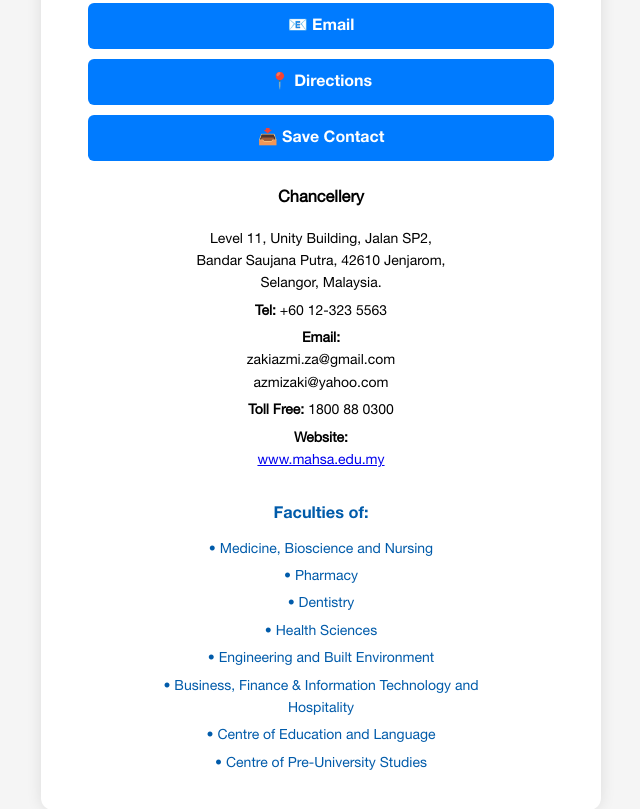
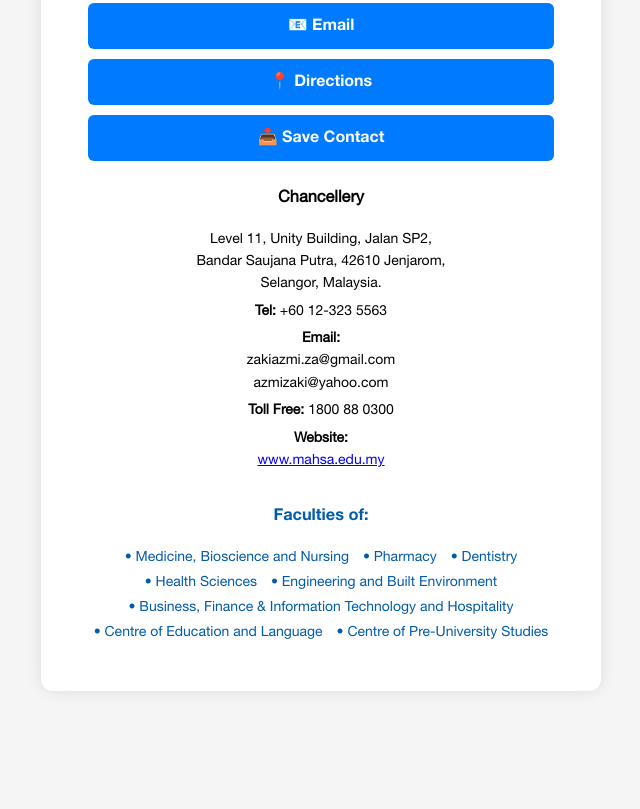
Before and after one commit to JoeFlyrics/Tun-Zaki-Azmi-card, a plain HTML site: page index.html in a window 1280 px wide. Shown: the part 353-1162 px from the top of the page, without its empty margins (319-959 px from the left). After the commit the page ends 1072 px from the top, so only its background shows below. Drawn offline with Linux system fonts and the light colour scheme.

Commit message:
Update index.html

```diff
--- a/index.html
+++ b/index.html
@@ -84,7 +84,7 @@
     .faculties {
       margin-top: 30px;
       font-size: 14px;
-      line-height: 1.6;
+      line-height: 1.8;
       text-align: center;
       color: #005BAA;
       font-family: 'HelveticaNeueRoman', Arial, sans-serif;
@@ -95,21 +95,9 @@
       margin-bottom: 10px;
     }
 
-    .faculties ul {
-      list-style: none;
-      padding: 0;
-      margin: 0 auto;
-      max-width: 360px;
-      text-align: center;
-    }
-
-    .faculties ul li {
-      margin-bottom: 5px;
-    }
-
-    .faculties ul li::before {
-      content: "• ";
-      color: #005BAA;
+    .faculties span {
+      display: inline-block;
+      margin: 0 5px;
     }
   </style>
 </head>
@@ -142,16 +130,16 @@
 
     <div class="faculties">
       <h3><strong>Faculties of:</strong></h3>
-      <ul>
-        <li>Medicine, Bioscience and Nursing</li>
-        <li>Pharmacy</li>
-        <li>Dentistry</li>
-        <li>Health Sciences</li>
-        <li>Engineering and Built Environment</li>
-        <li>Business, Finance & Information Technology and Hospitality</li>
-        <li>Centre of Education and Language</li>
-        <li>Centre of Pre-University Studies</li>
-      </ul>
+      <p>
+        <span>• Medicine, Bioscience and Nursing</span>
+        <span>• Pharmacy</span>
+        <span>• Dentistry</span><br>
+        <span>• Health Sciences</span>
+        <span>• Engineering and Built Environment</span><br>
+        <span>• Business, Finance & Information Technology and Hospitality</span><br>
+        <span>• Centre of Education and Language</span>
+        <span>• Centre of Pre-University Studies</span>
+      </p>
     </div>
   </div>
 </body>
```
